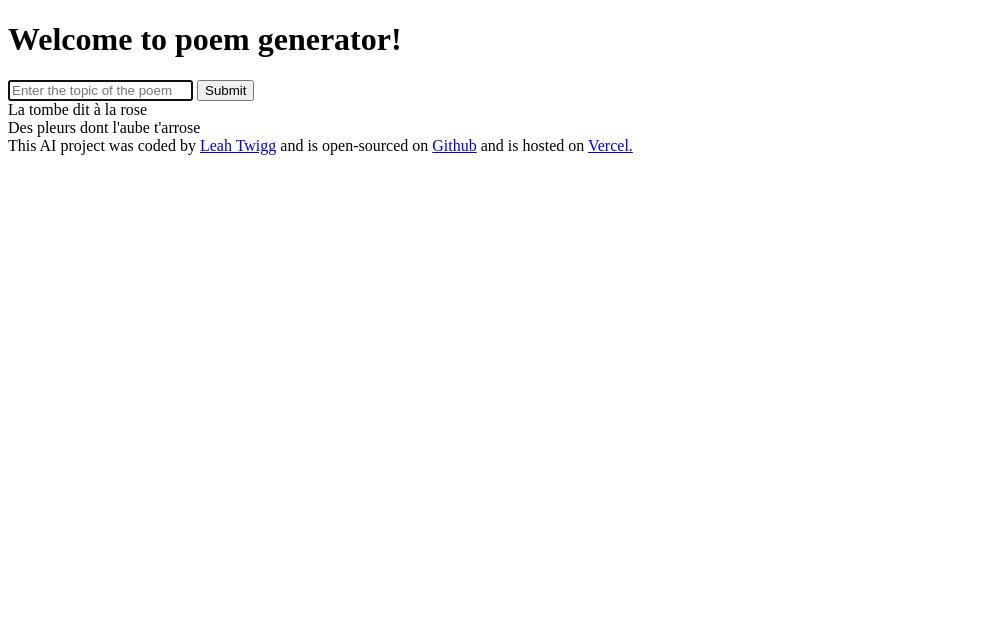
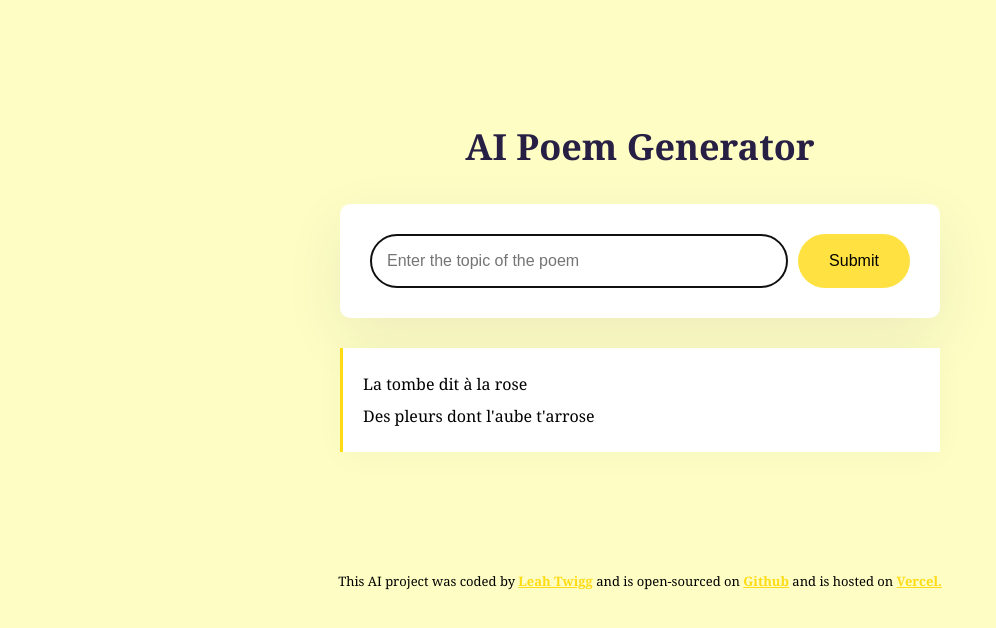
Before and after one commit to lea-bee/poem-generator, a website built with Parcel: page index.html in a window 1280 px wide. Shown: the whole page, without its empty margins (0-996 px from the left). Built offline with nearby package versions, Linux system fonts and the light colour scheme.

Commit message:
Updated styling of project

```diff
--- a/index.html
+++ b/index.html
@@ -4,11 +4,12 @@
     <meta charset="UTF-8" />
     <meta name="viewport" content="width=device-width, initial-scale=1.0" />
     <link rel="stylesheet" href="src/style.css" />
-    <title>Poem</title>
+    <title>Poem Generator!</title>
   </head>
   <body>
+    <div class="container">
       <header>
-      <h1>Welcome to poem generator!</h1>
+        <h1>AI Poem Generator</h1>
       </header>
 
       <main>
@@ -19,26 +20,35 @@
             autofocus
             required
             autocomplete="off"
+            class="prompt"
           />
-        <input type="submit" />
+          <input type="submit" class="submit-button" />
         </form>
-      <div>
+        <div class="poem">
           La tombe dit à la rose
           <br />
           Des pleurs dont l'aube t'arrose
         </div>
       </main>
-
+    </div>
     <footer>
       This AI project was coded by
-      <a href="https://github.com/lea-bee" target="_blank">Leah Twigg</a> and is
-      open-sourced on
-      <a href="https://github.com/lea-bee/poem-generator" target="_blank"
+      <strong
+        ><a href="https://github.com/lea-bee" target="_blank"
+          >Leah Twigg</a
+        ></strong
+      >
+      and is open-sourced on
+      <strong
+        ><a href="https://github.com/lea-bee/poem-generator" target="_blank"
           >Github</a
+        ></strong
       >
       and is hosted on
-      <a href="https://poem-generator-phi.vercel.app/" target="_blank"
+      <strong
+        ><a href="https://poem-generator-phi.vercel.app/" target="_blank"
           >Vercel.</a
+        ></strong
       >
     </footer>
 
--- /dev/null
+++ b/src/style.css
@@ -0,0 +1,70 @@
+body {
+  background-color: #fdfdc4;
+  font-family: Georgia, Times, serif;
+}
+
+a {
+  color: #ffdb14;
+}
+
+.container {
+  margin: 120px auto;
+  max-width: 600px;
+}
+
+header {
+  margin-bottom: 30px;
+}
+
+h1 {
+  text-align: center;
+  font-weight: 800;
+  font-size: 36px;
+  line-height: 1.5;
+  color: #272044;
+}
+
+form {
+  padding: 30px;
+  background-color: white;
+  box-shadow: 0px 20px 60px rgba(65, 50, 100, 0.08);
+  border-radius: 10px;
+  display: flex;
+  margin-bottom: 30px;
+}
+
+.prompt {
+  padding: 16px;
+  border: 1px solid rgba(39, 33, 66, 0.8);
+  width: 80%;
+  font-size: 16px;
+  border-radius: 30px;
+  line-height: 20px;
+  color: #272044;
+}
+
+.submit-button {
+  margin-left: 10px;
+  background: #ffe241;
+  color: black;
+  border: none;
+  width: 120px;
+  font-size: 16px;
+  border-radius: 30px;
+  padding: 14px 24px;
+}
+
+.poem {
+  font-size: 16px;
+  background-color: #fff;
+  padding: 20px;
+  line-height: 2;
+  border-left: 3px solid #ffdb14;
+  box-shadow: 0px 4px 30px 0px rgba(39, 33, 66, 0.03);
+}
+
+footer {
+  text-align: center;
+  font-size: 13px;
+  margin-top: 30px;
+}
```
Lines whose indentation alone changed are shown as unchanged.
